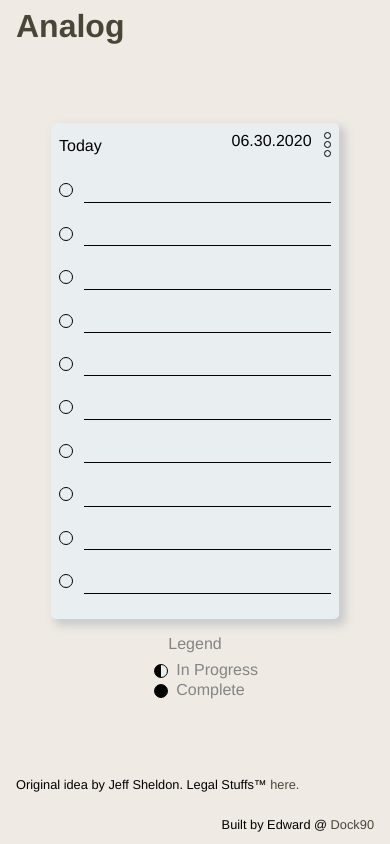
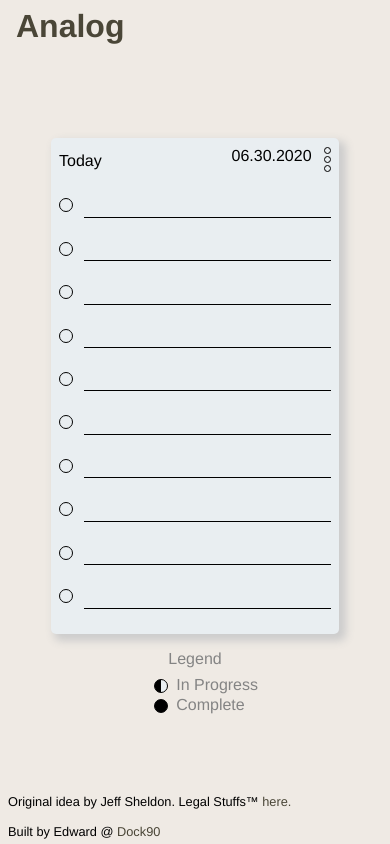
Before and after one commit to dock90/analog, a Next.js app: page / in a window 390 px wide. Built offline with nearby package versions, Linux system fonts and the light colour scheme; a web font is replaced by a local one.

Commit message:
Update mobile styles

```diff
--- a/pages/index.js
+++ b/pages/index.js
@@ -6,13 +6,12 @@ import Head from 'next/head';
 const Container = styled.div`
 	display: grid;
 	grid-template-columns: 1fr;
-	grid-template-rows: 60px 1fr 50px;
+	grid-template-rows: 60px 1fr 30px;
 	height: 100vh;
-	padding-left: 0.5rem;
-	padding-right: 0.5rem;
+	padding: 0 0.5rem;
 
 	@media (max-width: 768px) {
-		grid-template-rows: 60px 1fr 80px;
+		grid-template-rows: 60px 1fr 50px;
 	}
 `;
 
@@ -156,11 +155,10 @@ const Key = styled.div`
 const Footer = styled.div`
 	display: grid;
 	grid-template-columns: 1fr 1fr;
-	margin: 0 0.5rem;
-	justify-items: space-between;
 
 	p {
 		font-size: 0.8rem;
+		margin: 0;
 	}
 
 	p:last-child {
@@ -174,6 +172,11 @@ const Footer = styled.div`
 
 	@media (max-width: 768px) {
 		grid-template-columns: 1fr;
+		gap: 0.6rem;
+
+		p:last-child {
+			justify-self: start;
+		}
 	}
 `;
 
```
